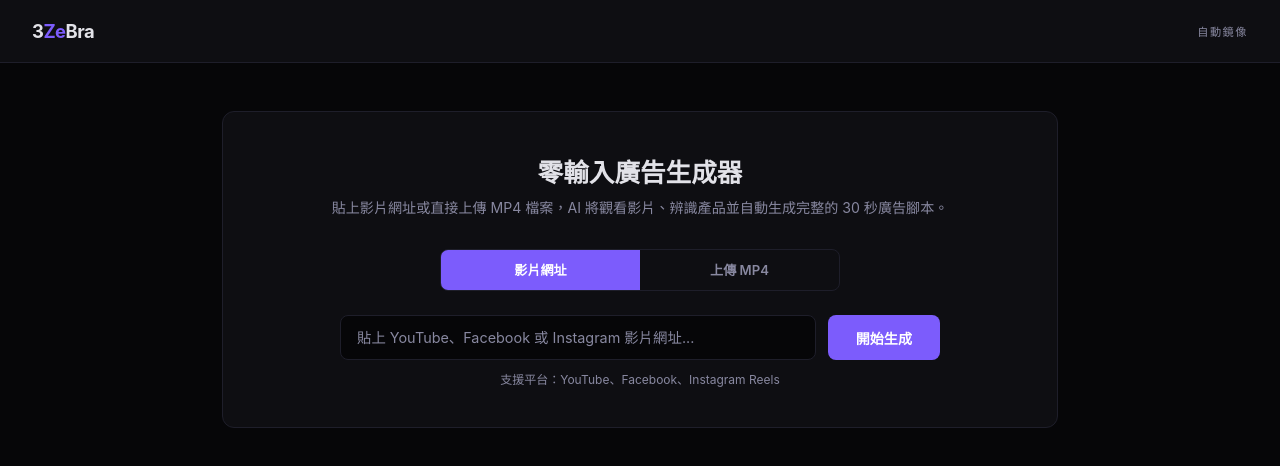
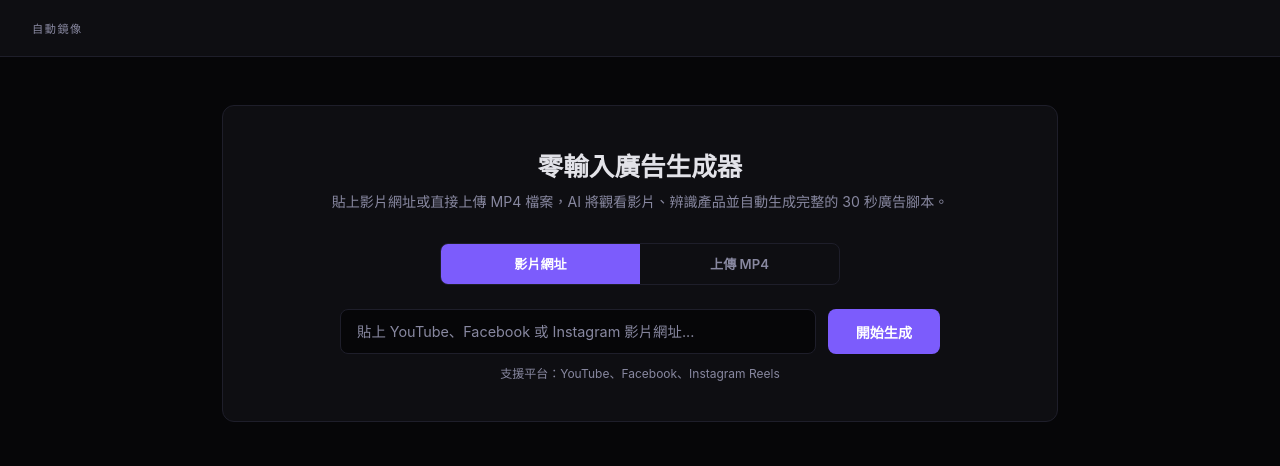
Before and after one commit to selfable01/eip-test, a website: page index.html in a window 1280 px wide. Drawn offline with Linux system fonts and the light colour scheme.

Commit message:
remmove logo

```diff
--- a/index.html
+++ b/index.html
@@ -438,7 +438,6 @@
 <body>
 
   <div class="header">
-    <div class="logo">3<span>Ze</span>Bra</div>
     <div class="header-tag">自動鏡像</div>
   </div>
 
```
